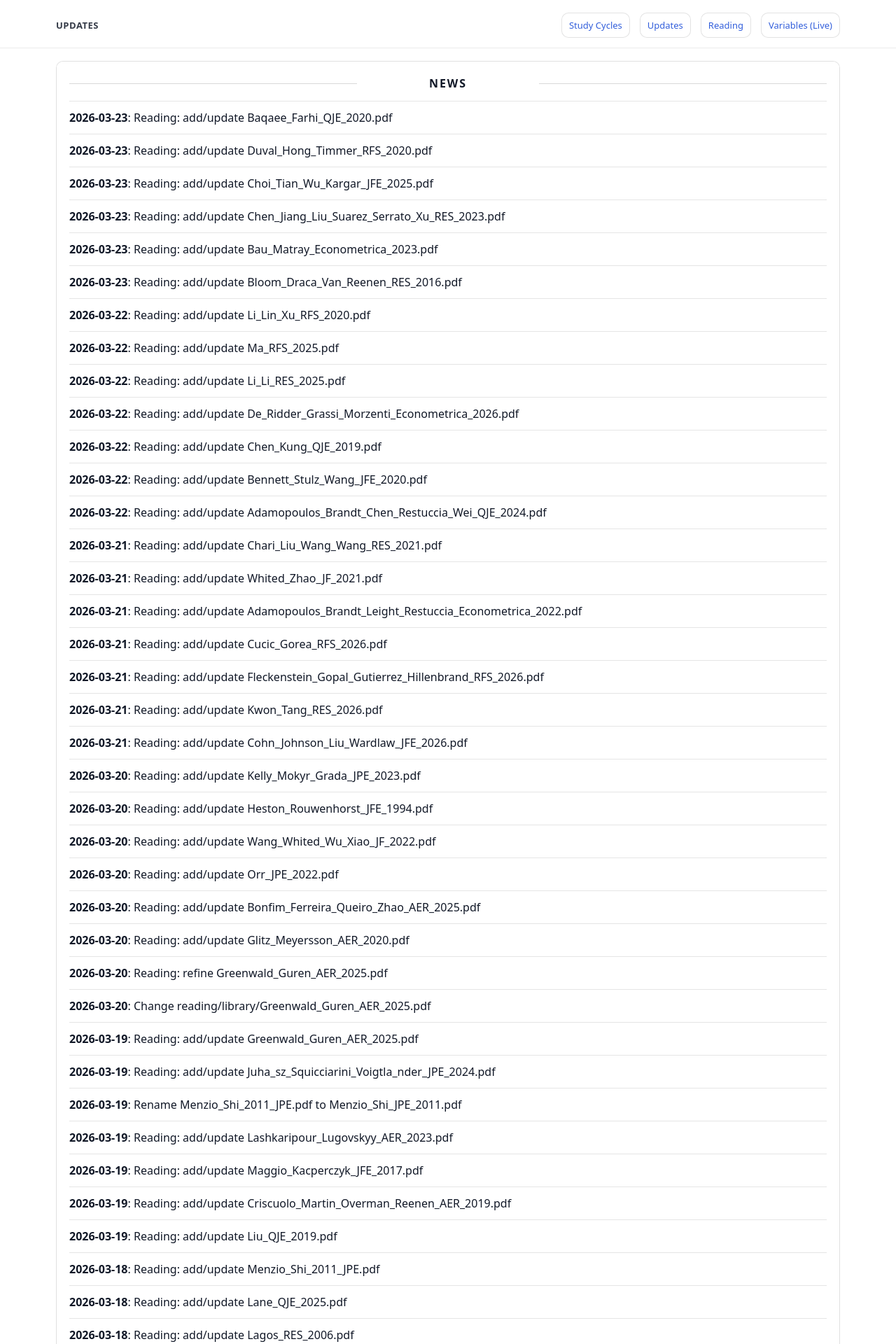
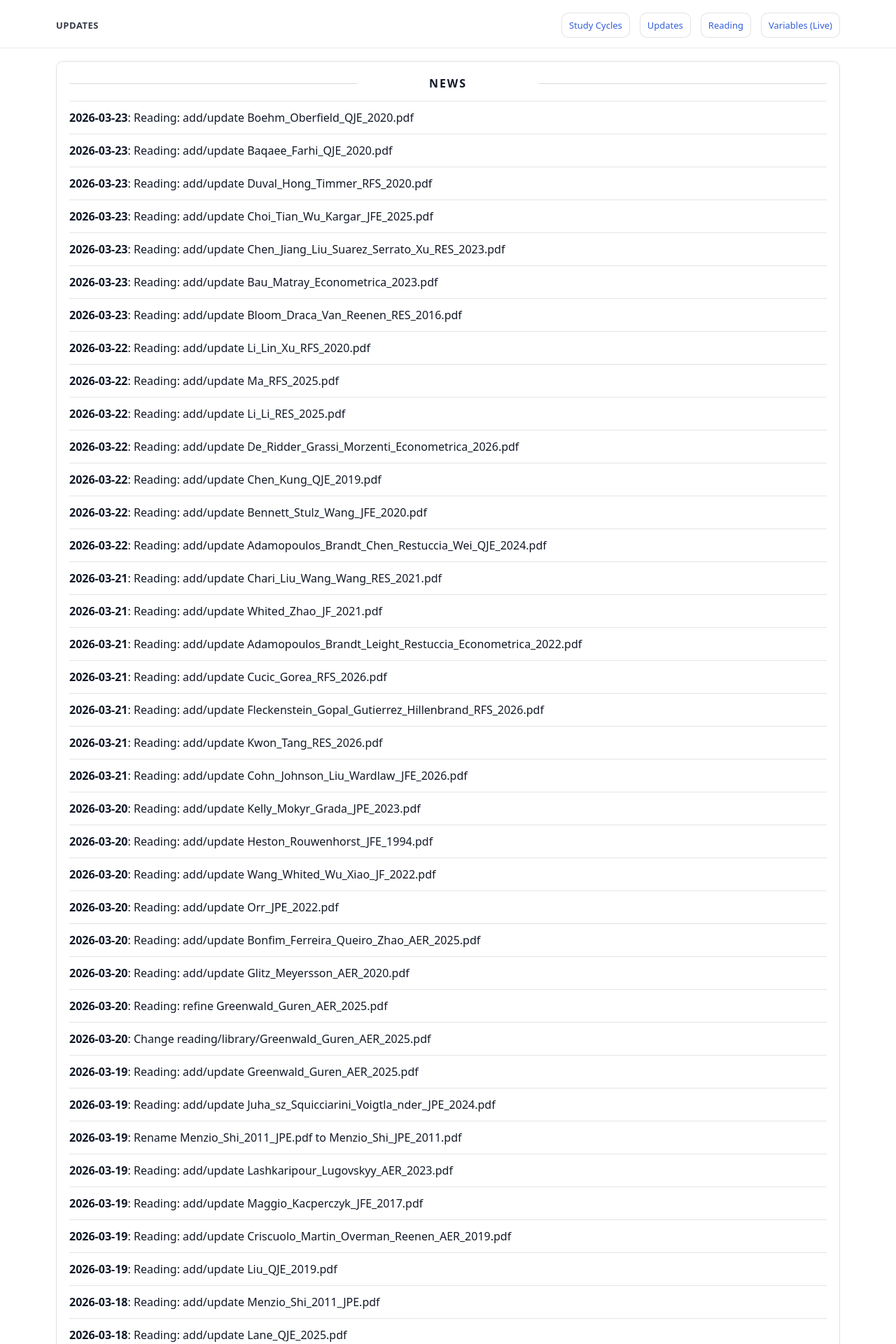
Before and after one commit to yaxinzn/study-archive, a Jekyll site: the page built from updates/index.md, in a window 1280 px wide. Shown: the top 1920 px of the page at 70% size. Built offline with Jekyll 4.4.1, drawn with Linux system fonts in a browser that asks for light colours; some of the changed text lies outside the part shown.

Commit message:
chore: update NEWS feed

```diff
--- a/_data/news.yml
+++ b/_data/news.yml
@@ -1,4 +1,7 @@
 # Auto-generated update history (sorted newest -> oldest). Do not edit manually.
+- ts: "1774265768"
+  date: "2026-03-23"
+  title: "Reading: add/update Boehm_Oberfield_QJE_2020.pdf"
 - ts: "1774265147"
   date: "2026-03-23"
   title: "Reading: add/update Baqaee_Farhi_QJE_2020.pdf"
```
